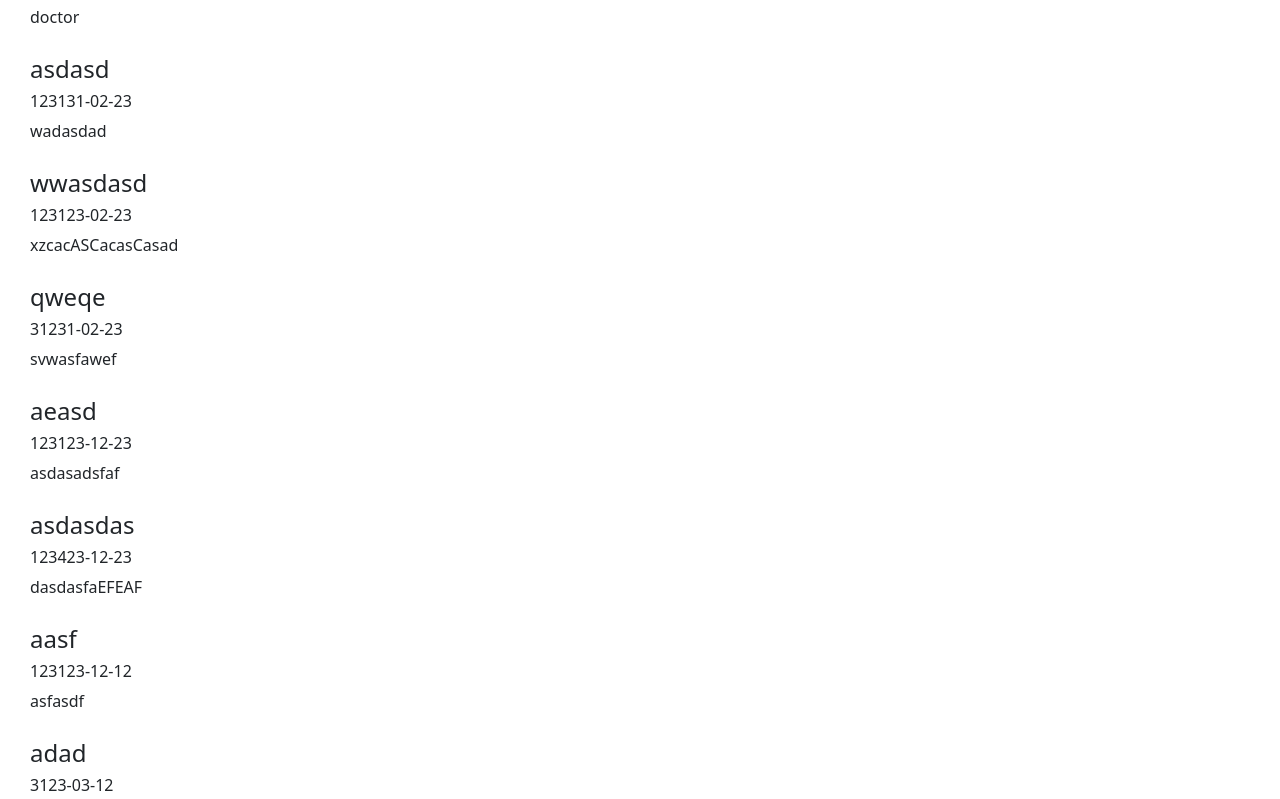
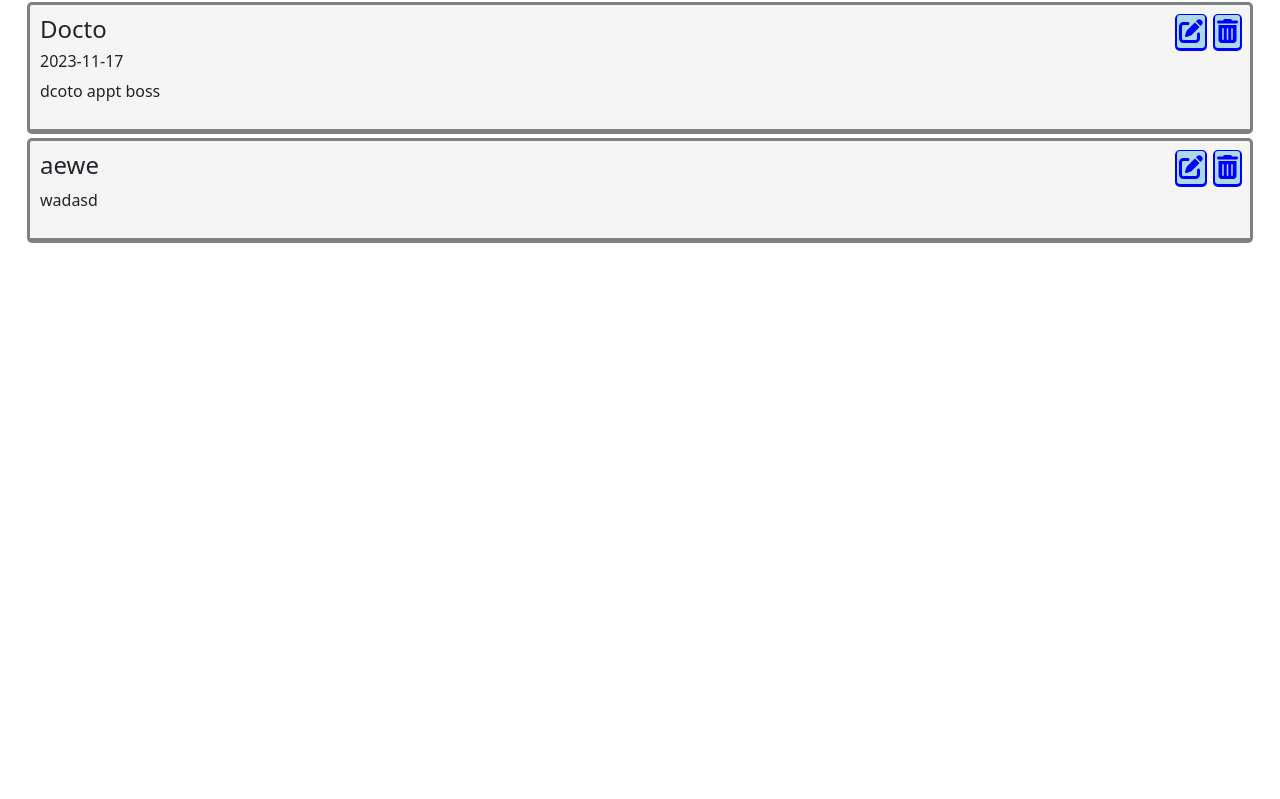
Before and after one commit to tariqqureshey/angular-app, an Angular app: page / in a window 1280 px wide. Shown: the part 661-1460 px from the top of the page. After the commit the page ends 931 px from the top, so only its background shows below. Built offline with nearby package versions, Linux system fonts and the light colour scheme; data requests are answered from the project's data file.

Commit message:
Added Delete Functionality and CSS imporvements

```diff
--- a/db.json
+++ b/db.json
@@ -1,64 +1,25 @@
 {
   "tasks": [
     {
-      "id": 1,
-      "task": "Docrot",
-      "date": "2023-11-02",
-      "desc": "doctor appt boss"
-    },
-    {
-      "id": 2,
-      "task": "Doc",
-      "date": "2023-11-05",
-      "desc": "doctor"
+      "task": "Yezzir",
+      "date": "2022-11-11",
+      "desc": "Yezziring",
+      "id": 2
     },
     {
       "task": "asdasd",
-      "date": "123131-02-23",
-      "desc": "wadasdad",
-      "id": 3
-    },
-    {
-      "task": "wwasdasd",
-      "date": "123123-02-23",
-      "desc": "xzcacASCacasCasad",
       "id": 4
     },
     {
-      "task": "qweqe",
-      "date": "31231-02-23",
-      "desc": "svwasfawef",
+      "task": "Docto",
+      "date": "2023-11-17",
+      "desc": "dcoto appt boss",
       "id": 5
     },
     {
-      "task": "aeasd",
-      "date": "123123-12-23",
-      "desc": "asdasadsfaf",
+      "task": "aewe",
+      "desc": "wadasd",
       "id": 6
-    },
-    {
-      "task": "asdasdas",
-      "date": "123423-12-23",
-      "desc": "dasdasfaEFEAF",
-      "id": 7
-    },
-    {
-      "task": "aasf",
-      "date": "123123-12-12",
-      "desc": "asfasdf",
-      "id": 8
-    },
-    {
-      "task": "adad",
-      "date": "3123-03-12",
-      "desc": "asdasdfwaf",
-      "id": 9
-    },
-    {
-      "task": "asdasd",
-      "date": "123123-12-12",
-      "desc": "asdasdasda",
-      "id": 10
     }
   ]
 }
--- a/package.json
+++ b/package.json
@@ -19,6 +19,11 @@
     "@angular/platform-browser": "^16.2.0",
     "@angular/platform-browser-dynamic": "^16.2.0",
     "@angular/router": "^16.2.0",
+    "@fortawesome/angular-fontawesome": "^0.13.0",
+    "@fortawesome/fontawesome-svg-core": "^6.4.0",
+    "@fortawesome/free-brands-svg-icons": "^6.4.0",
+    "@fortawesome/free-regular-svg-icons": "^6.4.0",
+    "@fortawesome/free-solid-svg-icons": "^6.4.0",
     "bootstrap": "^5.3.2",
     "json-server": "^0.17.4",
     "rxjs": "~7.8.0",
--- a/src/app/app.module.ts
+++ b/src/app/app.module.ts
@@ -7,6 +7,7 @@ import { HeaderComponent } from './components/header/header.component';
 import { FooterComponent } from './components/footer/footer.component';
 import { TasksComponent } from './components/tasks/tasks.component';
 import { FormsModule } from '@angular/forms';
+import { FontAwesomeModule } from '@fortawesome/angular-fontawesome';
 
 @NgModule({
   declarations: [
@@ -18,7 +19,8 @@ import { FormsModule } from '@angular/forms';
   imports: [
     BrowserModule,
     FormsModule,
-    HttpClientModule
+    HttpClientModule,
+    FontAwesomeModule
   ],
   providers: [],
   bootstrap: [AppComponent]
--- a/src/app/components/tasks/tasks.component.css
+++ b/src/app/components/tasks/tasks.component.css
@@ -0,0 +1,50 @@
+fa-icon.edit{
+    position: absolute;
+    right: 75px
+}
+fa-icon.edit:hover{
+    background-size: 5px;
+    background-color: darkslategray;
+    color: green;
+    box-shadow: 0px 1px 0px 2px green;
+    transition: 0.3s;
+}
+fa-icon.edit:active{
+    box-shadow: none;
+    background-color: black;
+    transition: 0.5s;
+}
+fa-icon {
+    position: absolute;
+    right: 40px;
+    margin-left: 10px;
+    color:blue;
+    cursor:pointer;
+    box-sizing: border-box;
+    border: none;
+    border-radius: 3px;
+    box-shadow: 0px 1px 0px 2px blue ;
+    padding: 2px;
+    background-color: lightblue;
+}
+fa-icon:hover {
+    background-size: 5px;
+    background-color: purple;
+    color: red;
+    box-shadow: 0px 1px 0px 2px red;
+    transition: 0.3s;
+}
+fa-icon:active{
+    box-shadow: none;
+    background-color: black;
+    transition: 0.5s;
+}
+div.task{
+    border: solid;
+    border-color: gray;
+    background-color: whitesmoke;
+    border-bottom-width: 5px;
+    border-radius: 5px;
+    margin: 2px;
+    padding: 10px;
+}
--- a/src/app/components/tasks/tasks.component.html
+++ b/src/app/components/tasks/tasks.component.html
@@ -1,7 +1,12 @@
 <div>
-    <h2>List of Tasks</h2>
-    <button class="btn btn-secondary" style="background-color: green;" (click)="toggleAdd()" *ngIf="!add">Add</button>
-    <button class="btn btn-secondary" style="background-color: red;" (click)="toggleAdd()" *ngIf="add">Close</button>
+    <h2>List of Tasks
+        <button class="btn btn-secondary" style="background-color: green;" (click)="toggleAdd()" *ngIf="!add">
+            Add
+        </button>
+        <button class="btn btn-secondary" style="background-color: red;" (click)="toggleAdd()" *ngIf="add">
+            Close
+        </button>
+        </h2>
     <form (ngSubmit)="onSubmit($event); taskForm.resetForm()" *ngIf="add" #taskForm="ngForm">
         <div class="form-group">
             <label for="taskName">Task name</label>
@@ -20,10 +25,22 @@
     </form>
     <ul class="list-group">
         <li class="list-group" *ngFor="let i of tasks">
-            <div>
-                <h4>{{i.task}}</h4>
+            <div class="div task">
+                <h4>{{i.task}}
+                    <fa-icon
+                    [icon]="faPenToSquare"
+                    (click)="onEdit(i)"
+                    class="fa-icon edit">
+                    </fa-icon>
+                    <fa-icon
+                    [icon]="faTrashCan"
+                    (click)="onDelete(i)">
+                    </fa-icon>
+                </h4>
                 <h6>{{i.date}}</h6>
-                <p>{{i.desc}}</p>
+                <p>{{i.desc}}
+
+                </p>
             </div>
         </li>
     </ul>
--- a/src/app/components/tasks/tasks.component.ts
+++ b/src/app/components/tasks/tasks.component.ts
@@ -1,6 +1,7 @@
 import { Component, Input, OnInit } from '@angular/core';
 import {Observable} from 'rxjs';
 import {HttpClient, HttpHeaders} from '@angular/common/http';
+import { faTrashCan, faPenToSquare } from '@fortawesome/free-solid-svg-icons'
 
 const httpOptions = {
   headers: new HttpHeaders({
@@ -25,6 +26,9 @@ export class TasksComponent implements OnInit {
   add=true;
 
   tasks;
+
+  faTrashCan = faTrashCan;
+  faPenToSquare = faPenToSquare;
 
   constructor(private http:HttpClient){
 
@@ -72,4 +76,17 @@ export class TasksComponent implements OnInit {
     return this.http.get(this.apiUrl);
   }
 
+  onDelete(task){
+    console.log(task);
+    this.http.delete(this.apiUrl+'/'+task.id)
+    .subscribe(response => {
+      let i = this.tasks.indexOf(task);
+      this.tasks.splice(i,1)
+    })
+  }
+
+  onEdit(task){
+
+  }
+
 }
```
Also changed, not shown: src/styles.css (line endings or trailing spaces), 1 other file (tests, documents, lock files or other folders).
